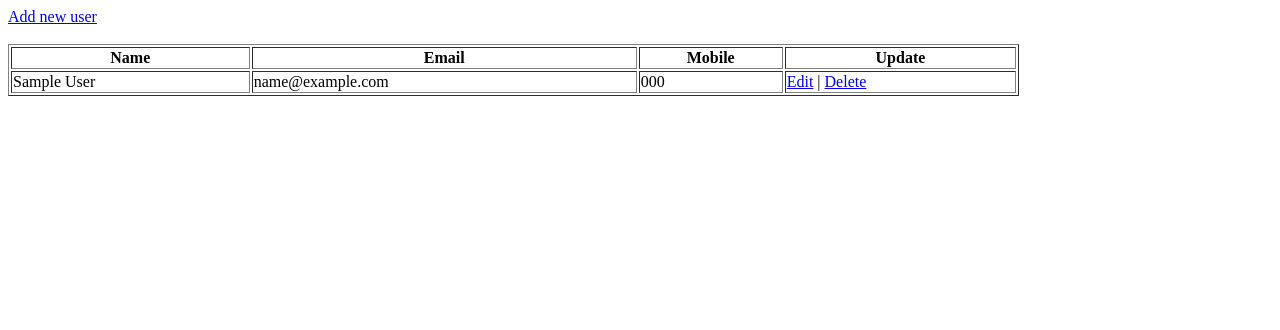
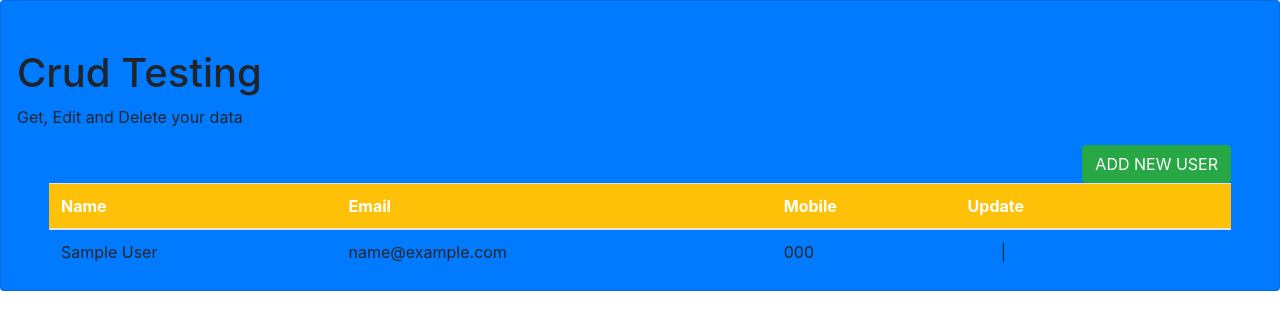
Before and after one commit to ajailani4/simple-crud, a PHP site: page / in a window 1280 px wide. Shown: the top 330 px of the page. Run offline with PHP 8.4, Linux system fonts and the light colour scheme; tables that the repository leaves empty or names only in its code hold one stand-in row (values such as "Sample post"); some libraries are stand-ins or nearby versions.

Commit message:
Adding UI

```diff
--- a/index.php
+++ b/index.php
@@ -8,19 +8,39 @@
 <html>
     <head>
         <title>CRUD Testing</title>
+        <link rel="stylesheet" type="text/css" href="css/bootstrap.min.css">
     </head>
 
     <body>
-        <a href="add_user.php">Add new user</a><br><br>
+        <div class="card bg-primary">
 
-        <table width="80%" border=1>
+            <div class = "mt-5 ml-3">
+                <h1>Crud Testing</h1>
+             </div>
+
+            <div class= "mt-0 ml-3">
+                <p>Get, Edit and Delete your data</p>
+            </div>
+
+            <div class= "text-right mr-5 ">
+                <a href="add_user.php" class = "btn btn-success text-white">ADD NEW USER</a>
+            </div>
+
+
+
+        <div class="mr-5 ml-5">
+            <table width="80%" class="Table">
+                <thead  class = "card-header bg-warning text-white">
                     <tr>
-                <th>Name</th>
-                <th>Email</th>
-                <th>Mobile</th>
-                <th>Update</th>
+
+                        <th scope="col">Name</th>
+                        <th scope="col">Email</th>
+                        <th scope="col">Mobile</th>
+                        <th scope="col">Update</th>
+
                   </tr>
-
+                </thead>
+        </div>
                 <?php
                     while($user_data = mysqli_fetch_array($result))
                 {
@@ -33,5 +53,6 @@
                 }
               ?>
             </table>
+        </div>
     </body>
 </html>
```
Lines whose indentation alone changed are shown as unchanged.
